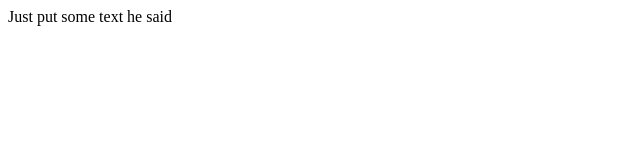
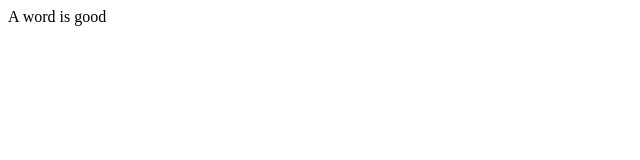
Before and after one commit to SpbProgram/SpbProgram.github.io, a plain HTML site: page intex.html in a window 1280 px wide. Shown: the full height of the page, 0-640 px from the left. Drawn offline with Linux system fonts and the light colour scheme.

Commit message:
Revert "Create Index.html"
This reverts commit 2cb78452ac3cb2fedd6e66a15b8ccdb5634959fd.

```diff
--- a/Index.html
+++ b/intex.html
@@ -3,9 +3,9 @@
 <head>
     <meta charset="UTF-8">
     <meta name="viewport" content="width=device-width, initial-scale=1.0">
-    <title>Website</title>
+    <title>website</title>
 </head>
 <body>
-    Just put some text he said
+    A word is good
 </body>
 </html>
```
